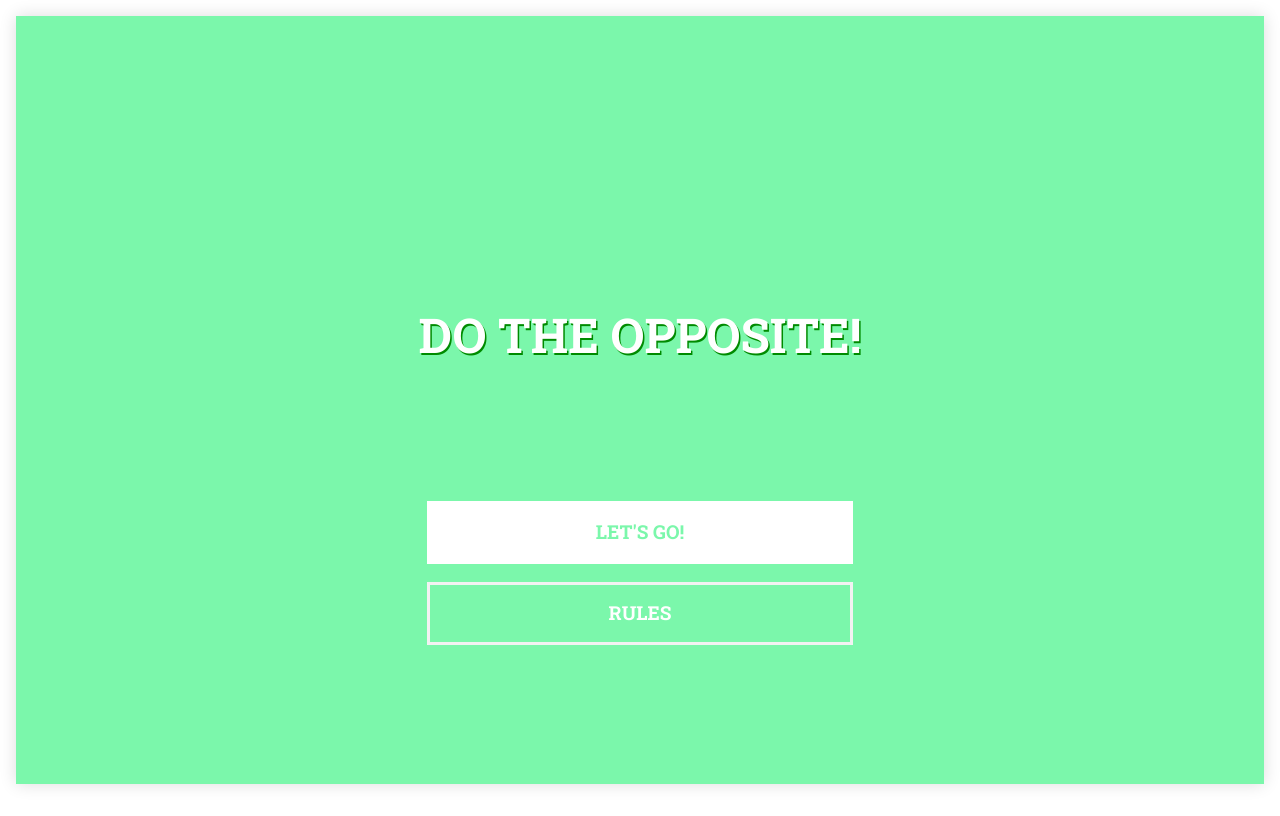
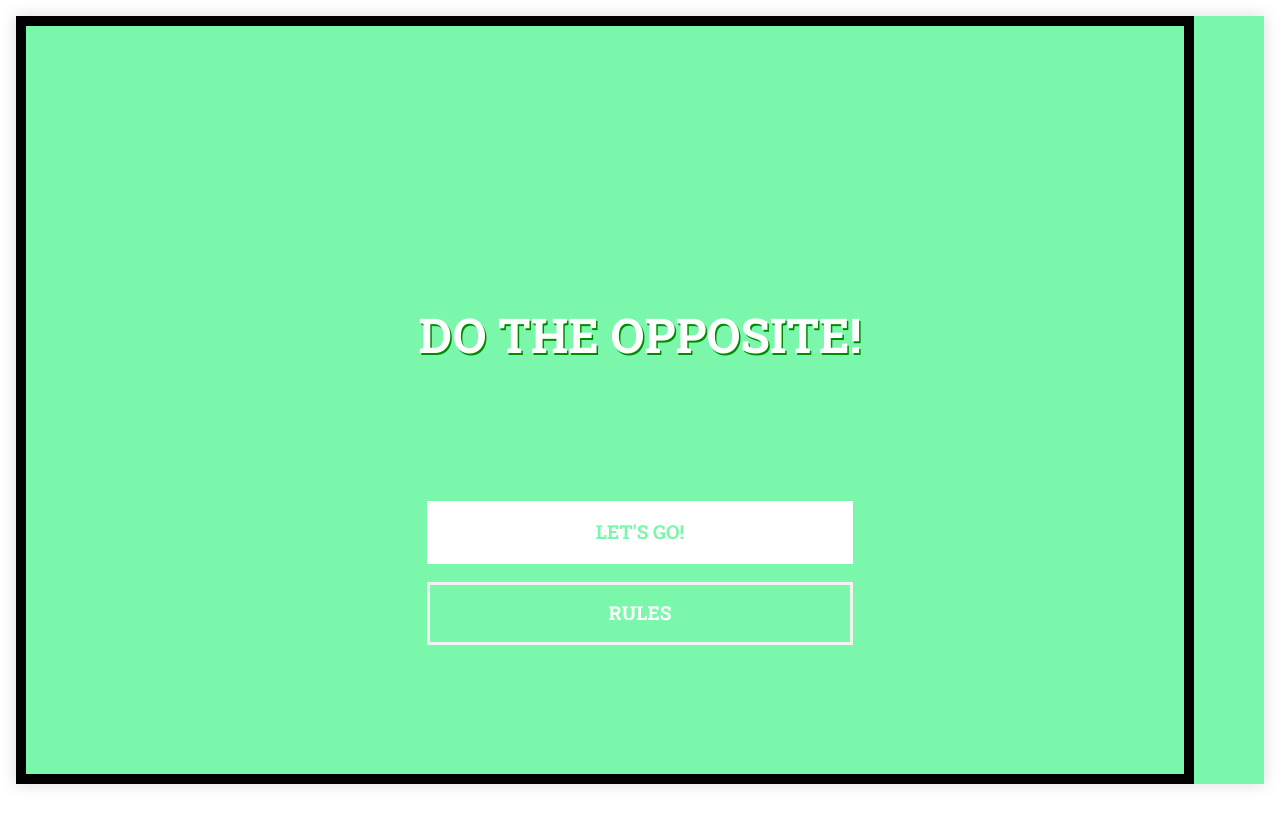
Before and after one commit to dlasch089/do-not-drink-game, a plain HTML site: page index.html in a window 1280 px wide. Both pictures are taken after a click on the button "RULES". Drawn offline with nearby package versions, Linux system fonts and the light colour scheme.

Commit message:
Pop-Up Window inserted

```diff
--- a/css/main.css
+++ b/css/main.css
@@ -14,7 +14,7 @@ body {
   text-align: center;
 }
 
-.container {
+#container {
   height: 96vh;
   box-shadow: 0em 0em 1em #DCDCDC;
   margin: 1em;
@@ -63,6 +63,18 @@ h1 {
   width: 100%;
   text-shadow: 1.5px 1.5px #008B00;
   min-height: 2em;
+}
+
+.pop-up {
+  width: 92%;
+  position: absolute;
+  color: black;
+  border: solid 10px black;
+  display: flex;
+  justify-content: center;
+  align-items: center;
+  align-self: center;
+  height: 96vh;
 }
 
 .getReady {
--- a/index.html
+++ b/index.html
@@ -15,7 +15,7 @@
   </head>
 
   <body>
-    <div class="container">
+    <div id="container">
       <header id='header'>
       </header>
 
--- a/js/game.js
+++ b/js/game.js
@@ -19,6 +19,7 @@ function CreateGame()  {
   this.header = document.getElementById('header');
   this.main = document.getElementById('main');
   this.footer = document.getElementById('footer');
+  this.container = document.getElementById('container');
   this.wonMemes = ['https://giphy.com/embed/QdXfVLeFgNvG',
     'https://giphy.com/embed/aurUBBayxC55m',
     'https://giphy.com/embed/7rWx2wzFOPZEQ',
@@ -34,7 +35,10 @@ function CreateGame()  {
 }
 
 CreateGame.prototype.rules = function() {
-  console.log('The rules are easy!');
+  console.log('Rules are easy!')
+  var popUp = document.createElement('div');
+  popUp.setAttribute('class', 'pop-up');
+  this.container.insertBefore(popUp, this.header);
 };
 
 CreateGame.prototype.startScreen = function() {
```
